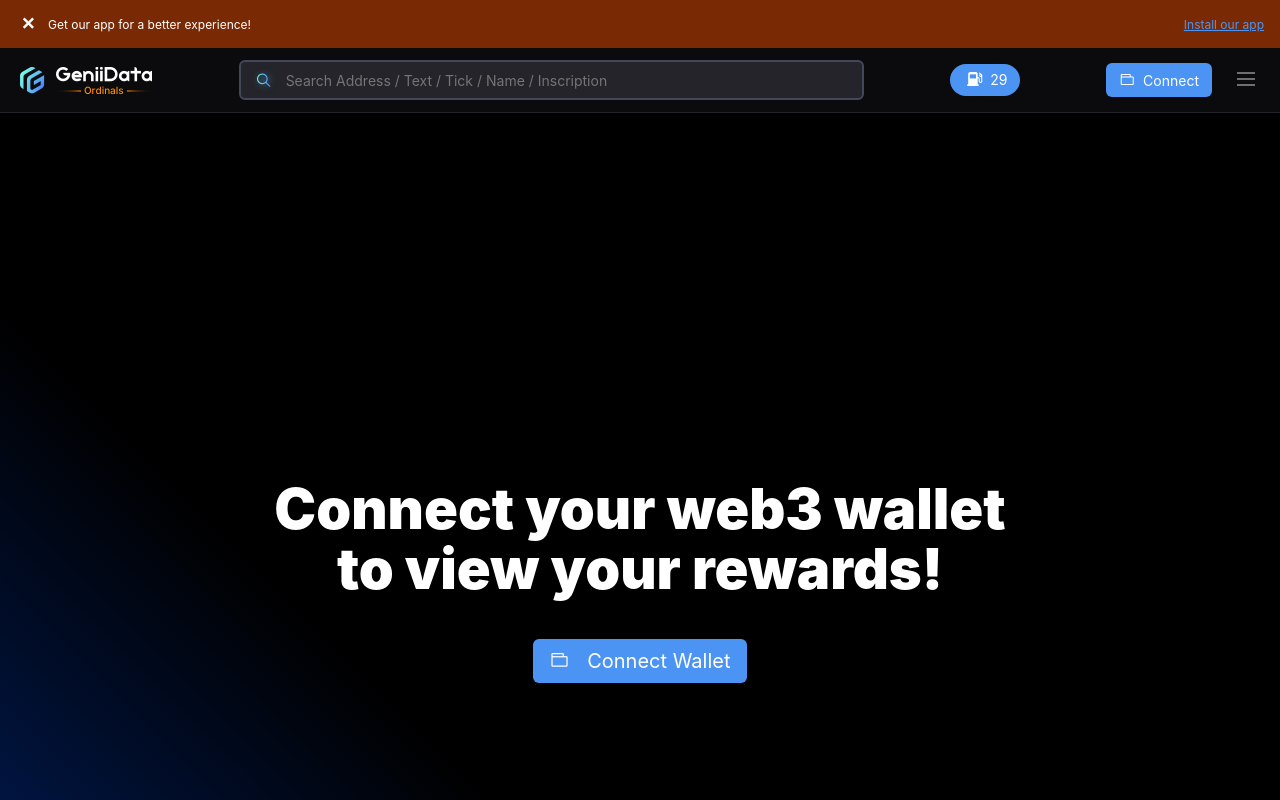
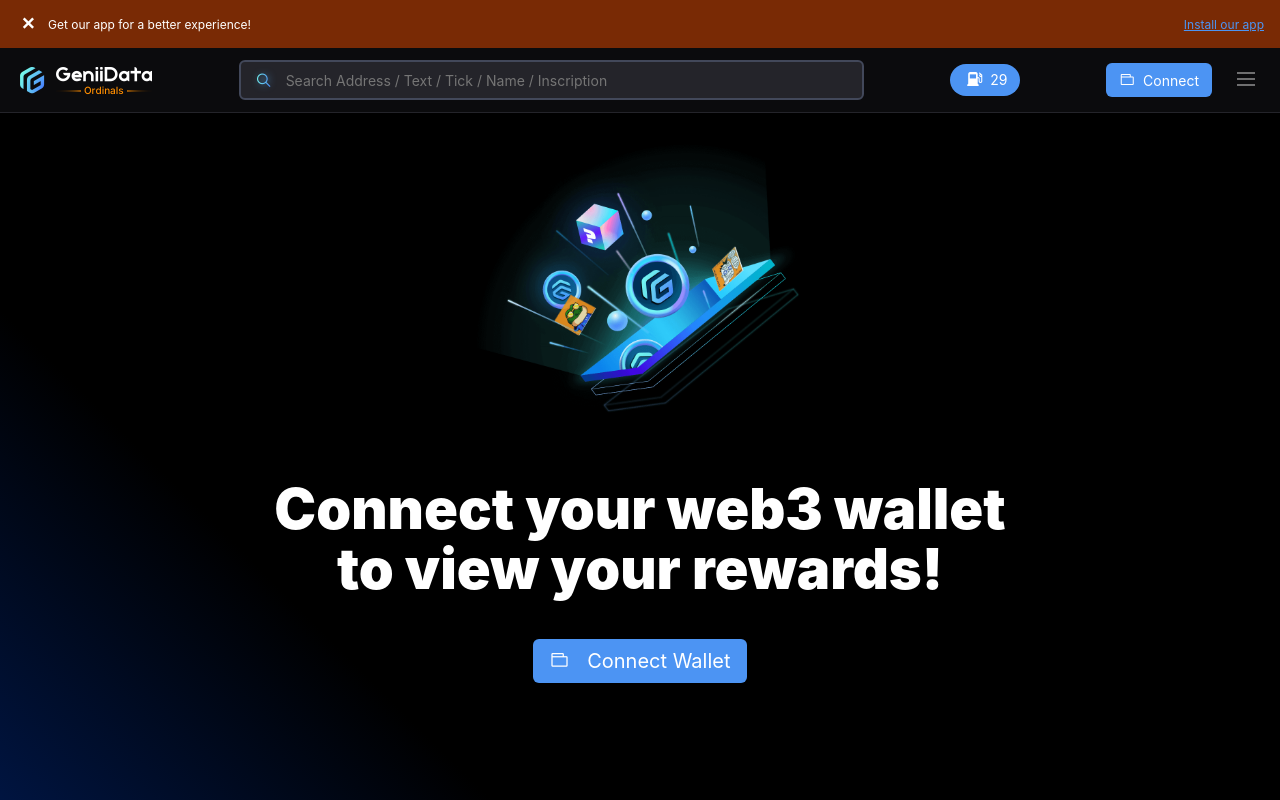
Before and after one commit to CodeKing12/geniidata-clone, a React (Vite) app: page / in a window 1280 px wide. Built offline with nearby package versions, Linux system fonts and the light colour scheme.

Commit message:
I have added the header image.

```diff
--- a/src/components/header/header.css
+++ b/src/components/header/header.css
@@ -25,6 +25,7 @@ section .container-2 {
 
 .poster {
   min-height: 45%;
+  height: 45%;
   padding: 2px 2px 0;
 }
 
--- a/src/components/header/index.tsx
+++ b/src/components/header/index.tsx
@@ -1,3 +1,4 @@
+import HeaderBGImg from "../../assets/images/header-bg.png";
 import "./header.css";
 
 interface HeaderProps {
@@ -10,7 +11,7 @@ export default function Header({ openWalletCallback }: HeaderProps) {
       <div className="container">
         <div className="container-2">
           <div className="poster">
-            <img />
+            <img src={HeaderBGImg} />
           </div>
           <div className="content">
             <h1 className="gn-h1">
```
Also changed, not shown: src/assets/images/header-bg.png (added).
